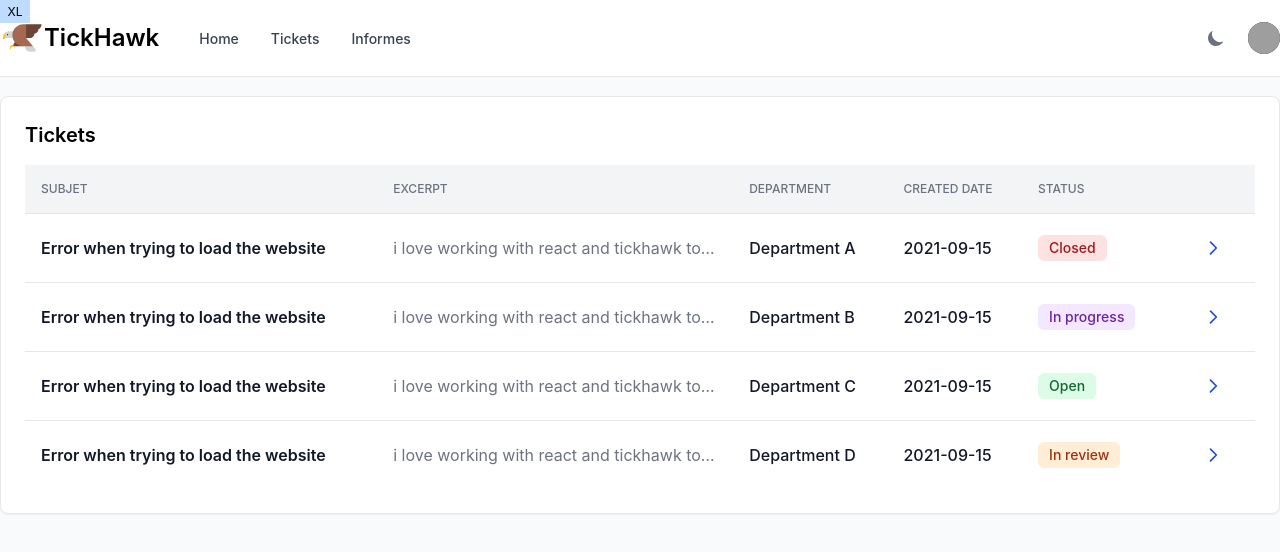
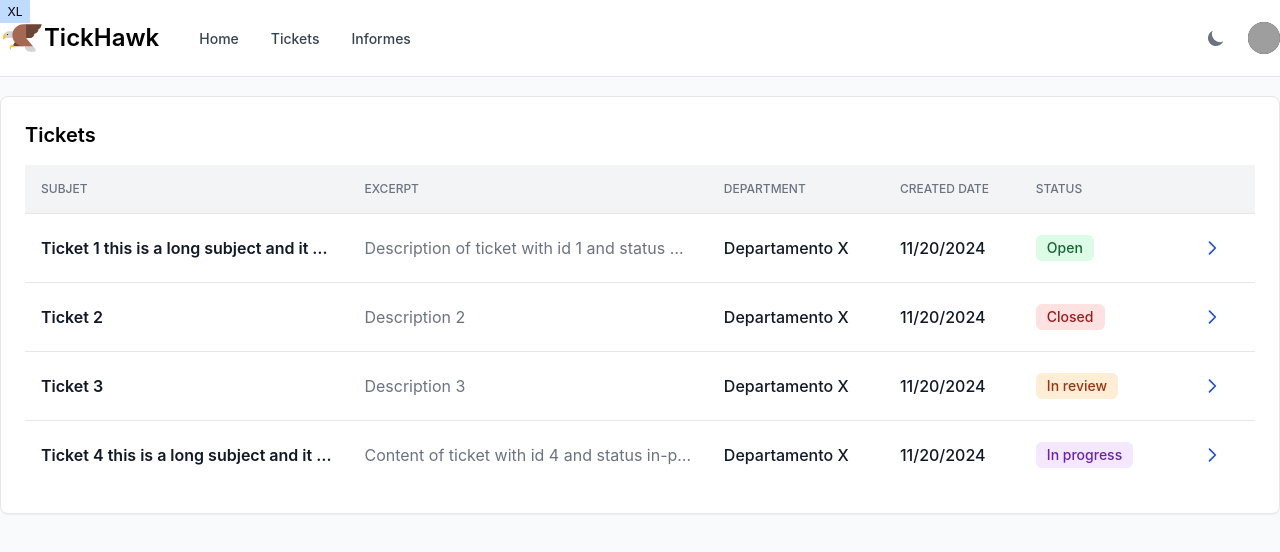
Before and after one commit to weiss-aviam/TickHawk, a React (Create React App) app in the folder app/: page / in a window 1280 px wide. Shown: the top 552 px of the page. Built offline with nearby package versions, Linux system fonts and the light colour scheme; grey boxes are pictures that could not be loaded.

Commit message:
feat: add Ticket model and Zustand store for ticket management; define status enum in ticket schema

```diff
--- a/app/src/components/customer/TicketList.tsx
+++ b/app/src/components/customer/TicketList.tsx
@@ -1,4 +1,5 @@
 import React from 'react'
+import { TicketState, useTicketsStore } from 'store/tickets/tickets.store'
 
 function StatusBadge ({ status }: { status: string }) {
   let color = ''
@@ -35,6 +36,8 @@ function StatusBadge ({ status }: { status: string }) {
 }
 
 function TicketList () {
+  const tickets = useTicketsStore((state: TicketState) => state.tickets)
+
   return (
     <table className='min-w-full divide-y divide-gray-200 table-fixed dark:divide-gray-600'>
       <thead className='bg-gray-100 dark:bg-gray-700'>
@@ -76,24 +79,23 @@ function TicketList () {
         </tr>
       </thead>
       <tbody className='bg-white divide-y divide-gray-200 dark:bg-gray-800 dark:divide-gray-700'>
-        <tr className='hover:bg-gray-100 dark:hover:bg-gray-700'>
-          <td className='p-4 mr-2 space-x-6 whitespace-nowrap text-base font-semibold text-gray-900 dark:text-white'>
-              Error when trying to load the website
+        {tickets.map(ticket => (
+          <tr className='hover:bg-gray-100 dark:hover:bg-gray-700 cursor-pointer'>
+            <td className='max-w-72 p-4 mr-2 space-x-6 overflow-hidden truncate whitespace-nowrap text-base font-semibold text-gray-900 dark:text-white'>
+              {ticket.subject}
             </td>
             <td className='max-w-sm p-4 overflow-hidden text-base font-normal text-gray-500 truncate xl:max-w-xs dark:text-gray-400 hidden xl:display-revert'>
-            i love working with react and tickhawk to create efficient and
-            user-friendly interfaces. In my spare time, I enjoys baking, hiking,
-            and spending time with my family.
+              {ticket.content.slice(0, 70)}
             </td>
             <td className='p-4 text-base font-medium text-gray-900 whitespace-nowrap dark:text-white hidden lg:display-revert'>
-            Department A
+              Departamento X
             </td>
             <td className='p-4 text-base font-medium text-gray-900 whitespace-nowrap dark:text-white hidden lg:display-revert'>
-            2021-09-15
+              {ticket.createdAt.toLocaleDateString()}
             </td>
             <td className='p-4 text-base font-normal text-gray-900 whitespace-nowrap dark:text-white'>
               <div className='flex items-center'>
-              <StatusBadge status='closed' />
+                <StatusBadge status={ticket.status} />
               </div>
             </td>
             <td className='p-4 whitespace-nowrap'>
@@ -115,126 +117,7 @@ function TicketList () {
               </span>
             </td>
           </tr>
-
-        <tr className='hover:bg-gray-100 dark:hover:bg-gray-700'>
-        <td className='p-4 mr-2 space-x-6 whitespace-nowrap text-base font-semibold text-gray-900 dark:text-white'>
-              Error when trying to load the website
-          </td>
-          <td className='max-w-sm p-4 overflow-hidden text-base font-normal text-gray-500 truncate xl:max-w-xs dark:text-gray-400 hidden xl:display-revert'>
-            i love working with react and tickhawk to create efficient and
-            user-friendly interfaces. In my spare time, I enjoys baking, hiking,
-            and spending time with my family.
-          </td>
-          <td className='p-4 text-base font-medium text-gray-900 whitespace-nowrap dark:text-white hidden lg:display-revert'>
-            Department B
-          </td>
-          <td className='p-4 text-base font-medium text-gray-900 whitespace-nowrap dark:text-white hidden lg:display-revert'>
-            2021-09-15
-          </td>
-          <td className='p-4 text-base font-normal text-gray-900 whitespace-nowrap dark:text-white'>
-            <div className='flex items-center'>
-              <StatusBadge status='in-progress' />
-            </div>
-          </td>
-          <td className='p-4 space-x-2 whitespace-nowrap'>
-            <span className='inline-flex items-center p-2 text-xs font-medium uppercase rounded-lg text-primary-700 sm:text-sm hover:bg-gray-100 dark:text-primary-500 dark:hover:bg-gray-700'>
-              <svg
-                className='w-4 h-4 ml-1 sm:w-5 sm:h-5'
-                fill='none'
-                stroke='currentColor'
-                viewBox='0 0 24 24'
-                xmlns='http://www.w3.org/2000/svg'
-              >
-                <path
-                  stroke-linecap='round'
-                  stroke-linejoin='round'
-                  stroke-width='2'
-                  d='M9 5l7 7-7 7'
-                ></path>
-              </svg>
-            </span>
-          </td>
-        </tr>
-
-        <tr className='hover:bg-gray-100 dark:hover:bg-gray-700'>
-        <td className='p-4 mr-2 space-x-6 whitespace-nowrap text-base font-semibold text-gray-900 dark:text-white'>
-              Error when trying to load the website
-          </td>
-          <td className='max-w-sm p-4 overflow-hidden text-base font-normal text-gray-500 truncate xl:max-w-xs dark:text-gray-400 hidden xl:display-revert'>
-            i love working with react and tickhawk to create efficient and
-            user-friendly interfaces. In my spare time, I enjoys baking, hiking,
-            and spending time with my family.
-          </td>
-          <td className='p-4 text-base font-medium text-gray-900 whitespace-nowrap dark:text-white hidden lg:display-revert'>
-            Department C
-          </td>
-          <td className='p-4 text-base font-medium text-gray-900 whitespace-nowrap dark:text-white hidden lg:display-revert'>
-            2021-09-15
-          </td>
-          <td className='p-4 text-base font-normal text-gray-900 whitespace-nowrap dark:text-white'>
-            <div className='flex items-center'>
-              <StatusBadge status='open' />
-            </div>
-          </td>
-          <td className='p-4 space-x-2 whitespace-nowrap'>
-            <span className='inline-flex items-center p-2 text-xs font-medium uppercase rounded-lg text-primary-700 sm:text-sm hover:bg-gray-100 dark:text-primary-500 dark:hover:bg-gray-700'>
-              <svg
-                className='w-4 h-4 ml-1 sm:w-5 sm:h-5'
-                fill='none'
-                stroke='currentColor'
-                viewBox='0 0 24 24'
-                xmlns='http://www.w3.org/2000/svg'
-              >
-                <path
-                  stroke-linecap='round'
-                  stroke-linejoin='round'
-                  stroke-width='2'
-                  d='M9 5l7 7-7 7'
-                ></path>
-              </svg>
-            </span>
-          </td>
-        </tr>
-
-        <tr className='hover:bg-gray-100 dark:hover:bg-gray-700'>
-        <td className='p-4 mr-2 space-x-6 whitespace-nowrap text-base font-semibold text-gray-900 dark:text-white'>
-              Error when trying to load the website
-          </td>
-          <td className='max-w-sm p-4 overflow-hidden text-base font-normal text-gray-500 truncate xl:max-w-xs dark:text-gray-400 hidden xl:display-revert'>
-            i love working with react and tickhawk to create efficient and
-            user-friendly interfaces. In my spare time, I enjoys baking, hiking,
-            and spending time with my family.
-          </td>
-          <td className='p-4 text-base font-medium text-gray-900 whitespace-nowrap dark:text-white hidden lg:display-revert'>
-            Department D
-          </td>
-          <td className='p-4 text-base font-medium text-gray-900 whitespace-nowrap dark:text-white hidden lg:display-revert'>
-            2021-09-15
-          </td>
-          <td className='p-4 text-base font-normal text-gray-900 whitespace-nowrap dark:text-white'>
-            <div className='flex items-center'>
-              <StatusBadge status='in-review' />
-            </div>
-          </td>
-          <td className='p-4 space-x-2 whitespace-nowrap'>
-            <span className='inline-flex items-center p-2 text-xs font-medium uppercase rounded-lg text-primary-700 sm:text-sm hover:bg-gray-100 dark:text-primary-500 dark:hover:bg-gray-700'>
-              <svg
-                className='w-4 h-4 ml-1 sm:w-5 sm:h-5'
-                fill='none'
-                stroke='currentColor'
-                viewBox='0 0 24 24'
-                xmlns='http://www.w3.org/2000/svg'
-              >
-                <path
-                  stroke-linecap='round'
-                  stroke-linejoin='round'
-                  stroke-width='2'
-                  d='M9 5l7 7-7 7'
-                ></path>
-              </svg>
-            </span>
-          </td>
-        </tr>
+        ))}
       </tbody>
     </table>
   )
--- /dev/null
+++ b/app/src/store/tickets/tickets.store.ts
@@ -0,0 +1,38 @@
+import { Ticket } from "models/ticket.model";
+import { create } from "zustand";
+
+export type TicketState = {
+    tickets: Ticket[];
+};
+export const useTicketsStore = create<TicketState>()((set) => ({
+    tickets: [
+        {
+            _id: "1",
+            subject: "Ticket 1 this is a long subject and it should be truncated",
+            content: "Description of ticket with id 1 and status open and a long subject",
+            status: "open",
+            createdAt: new Date(),
+        },
+        {
+            _id: "2",
+            subject: "Ticket 2",
+            content: "Description 2",
+            status: "closed",
+            createdAt: new Date(),
+        },
+        {
+            _id: "3",
+            subject: "Ticket 3",
+            content: "Description 3",
+            status: "in-review",
+            createdAt: new Date(),
+        },
+        {
+            _id: "4",
+            subject: "Ticket 4 this is a long subject and it should be truncated",
+            content: "Content of ticket with id 4 and status in-progress and a long subject",
+            status: "in-progress",
+            createdAt: new Date(),
+        },
+    ],
+}));
```
Also changed, not shown: app/src/models/ticket.model.ts (added, +8 -0 lines), 1 other file (tests, documents, lock files or other folders). Lines whose indentation alone changed are shown as unchanged.
